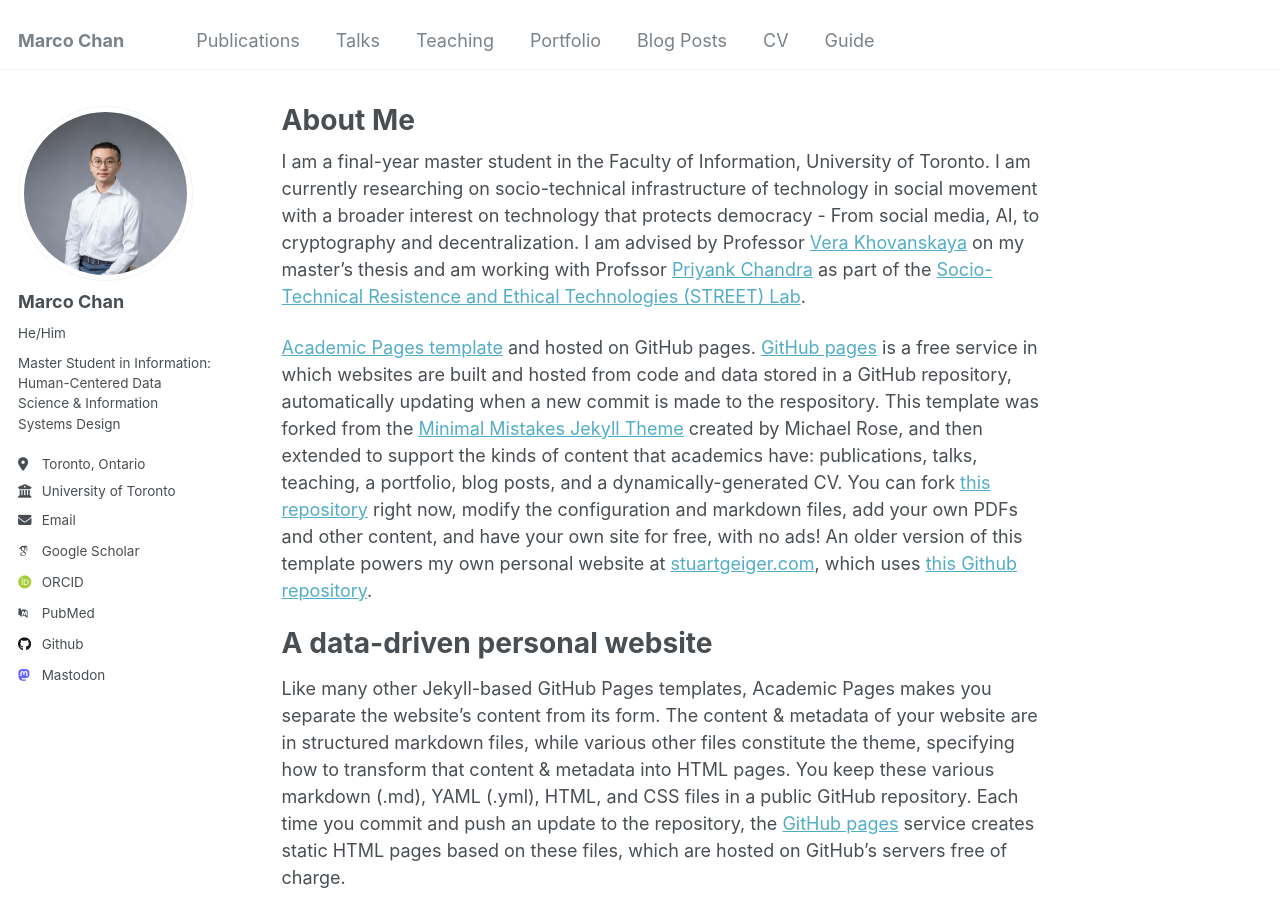
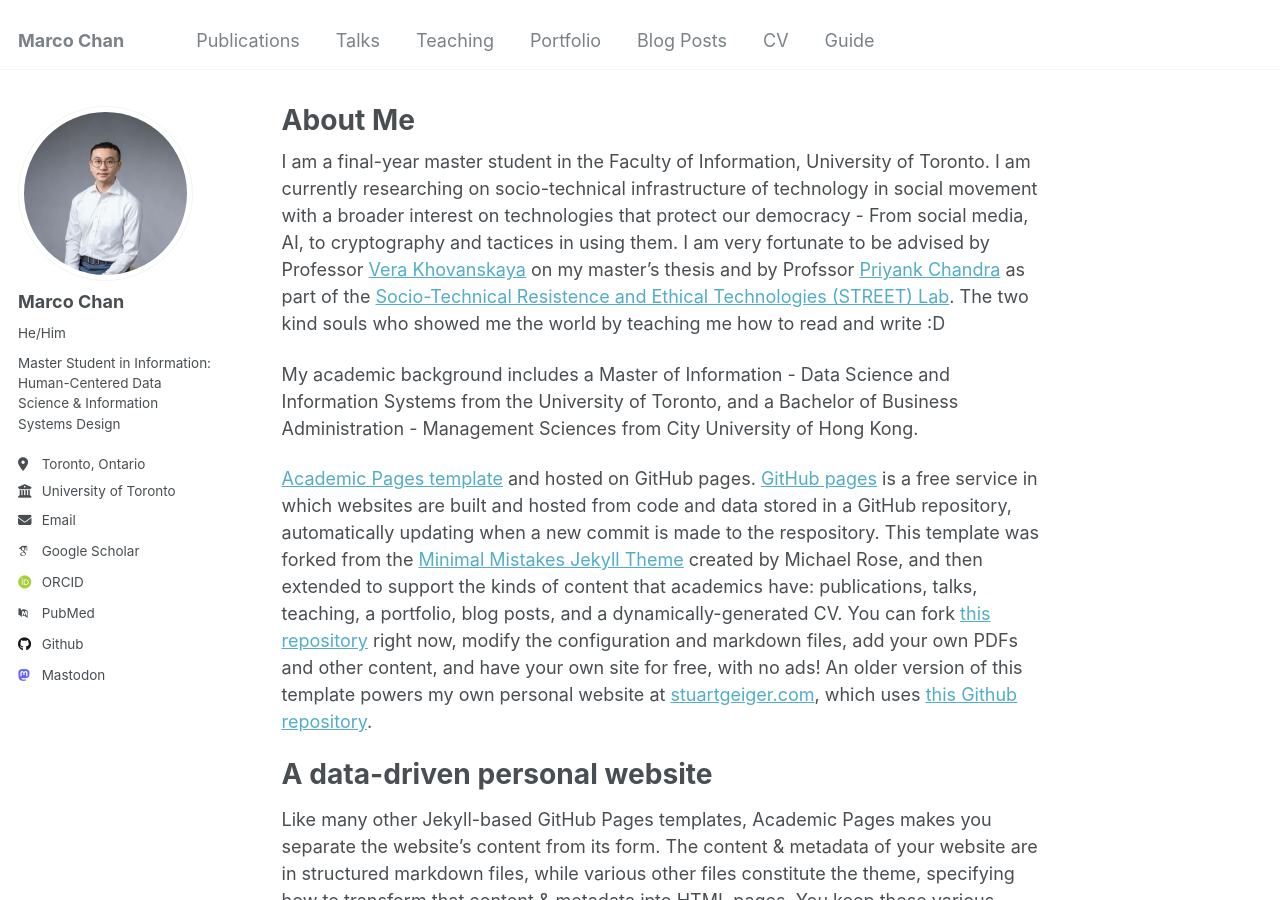
Before and after one commit to Marco-ProspectivePhD/home, a Jekyll site: the page built from _pages/about.md, in a window 1280 px wide and 900 px high. Built offline with Jekyll 4.4.1, drawn with Linux system fonts in a browser that asks for light colours; some web fonts are replaced.

Commit message:
Update about.md

```diff
--- a/_pages/about.md
+++ b/_pages/about.md
@@ -7,7 +7,12 @@ redirect_from:
   - /about.html
 ---
 
-I am a final-year master student in the Faculty of Information, University of Toronto. I am currently researching on socio-technical infrastructure of technology in social movement with a broader interest on technology that protects democracy - From social media, AI, to cryptography and decentralization. I am advised by Professor [Vera Khovanskaya](https://verakhovanskaya.github.io/) on my master's thesis and am working with Profssor [Priyank Chandra](https://www.priyankc.com/) as part of the [Socio-Technical Resistence and Ethical Technologies (STREET) Lab](https://www.streetlab.tech/).
+I am a final-year master student in the Faculty of Information, University of Toronto. I am currently researching on socio-technical infrastructure of technology in social movement with a broader interest on technologies that protect our democracy - From social media, AI, to cryptography and tactices in using them. I am very fortunate to be advised by Professor [Vera Khovanskaya](https://verakhovanskaya.github.io/) on my master's thesis and by Profssor [Priyank Chandra](https://www.priyankc.com/) as part of the [Socio-Technical Resistence and Ethical Technologies (STREET) Lab](https://www.streetlab.tech/). The two kind souls who showed me the world by teaching me how to read and write :D
+
+
+
+My academic background includes a Master of Information - Data Science and Information Systems from the University of Toronto, and a Bachelor of Business Administration - Management Sciences from City University of Hong Kong.
+
 
 
 
```
